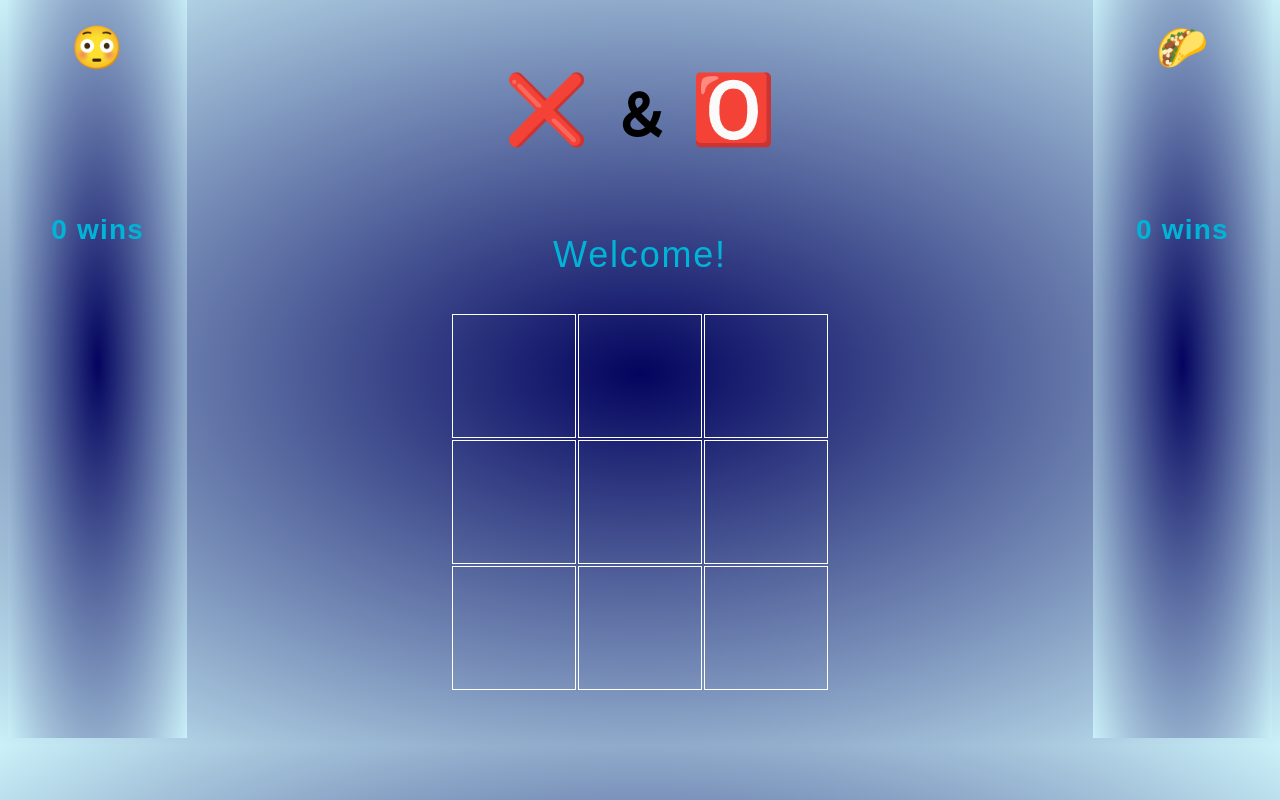
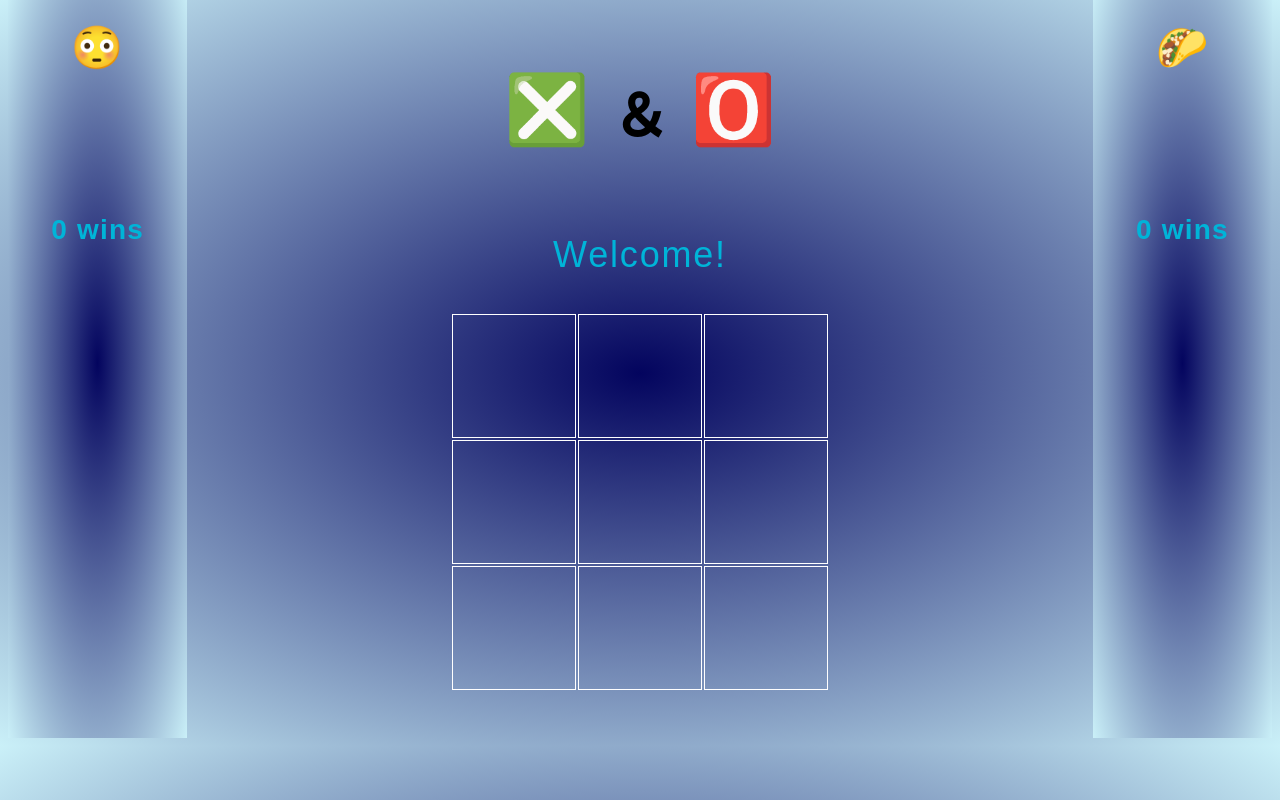
Before and after one commit to ben-rosner-williamsburg/tic-tac-toe, a plain HTML site: page index.html in a window 1280 px wide. Drawn offline with Linux system fonts and the light colour scheme.

Commit message:
Change emoji in header title

```diff
--- a/index.html
+++ b/index.html
@@ -7,7 +7,7 @@
 <body>
   <aside class="player-one-container wins-container"></aside>
   <main class="center-area">
-    <h1 class="emoji">❌ ﹠ 🅾️</h1>
+    <h1 class="emoji">❎ ﹠ 🅾️</h1>
     <p class="header-text">Welcome!</p>
     <section class="game-container">
       <table class="game-board">
```
